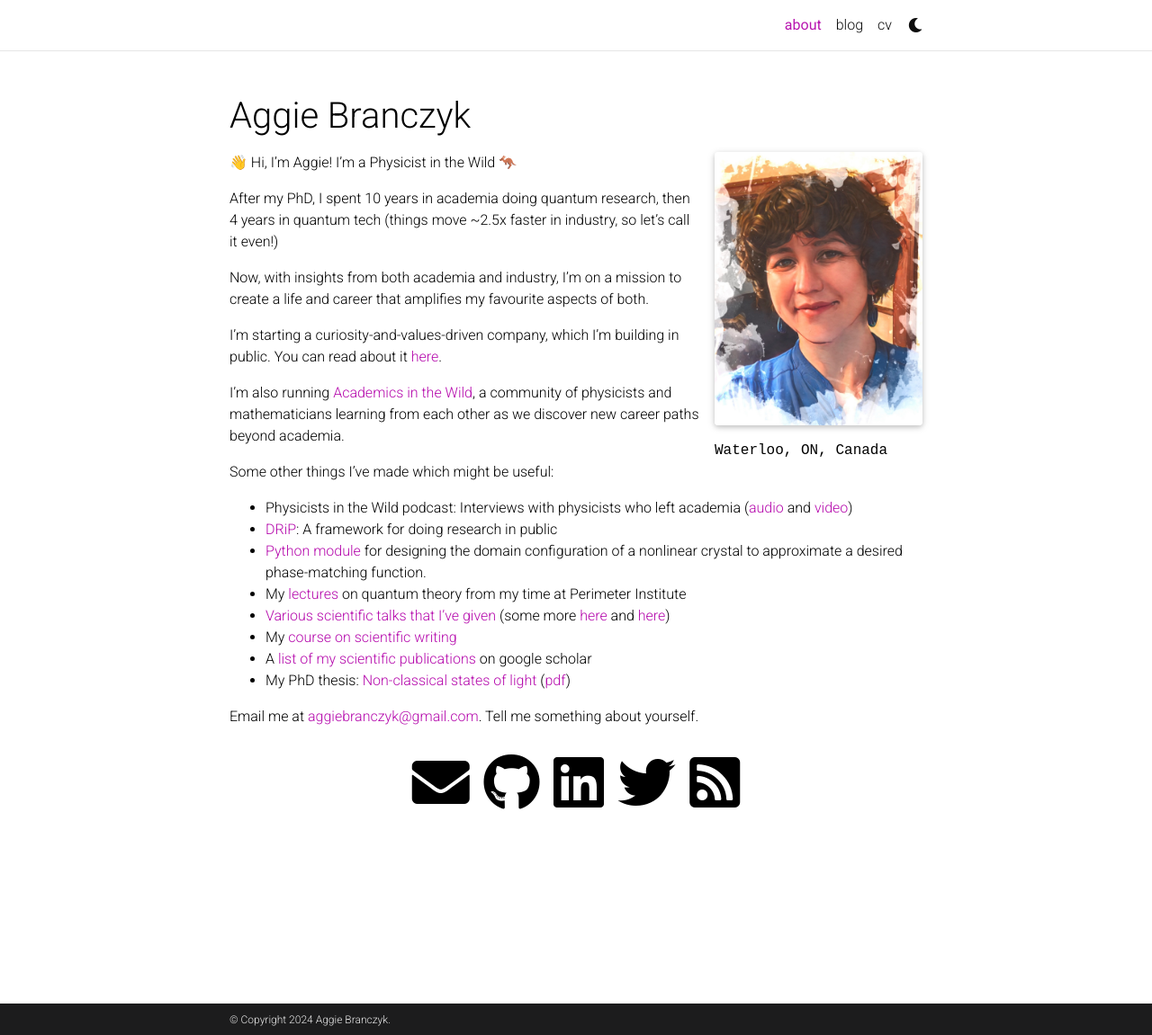
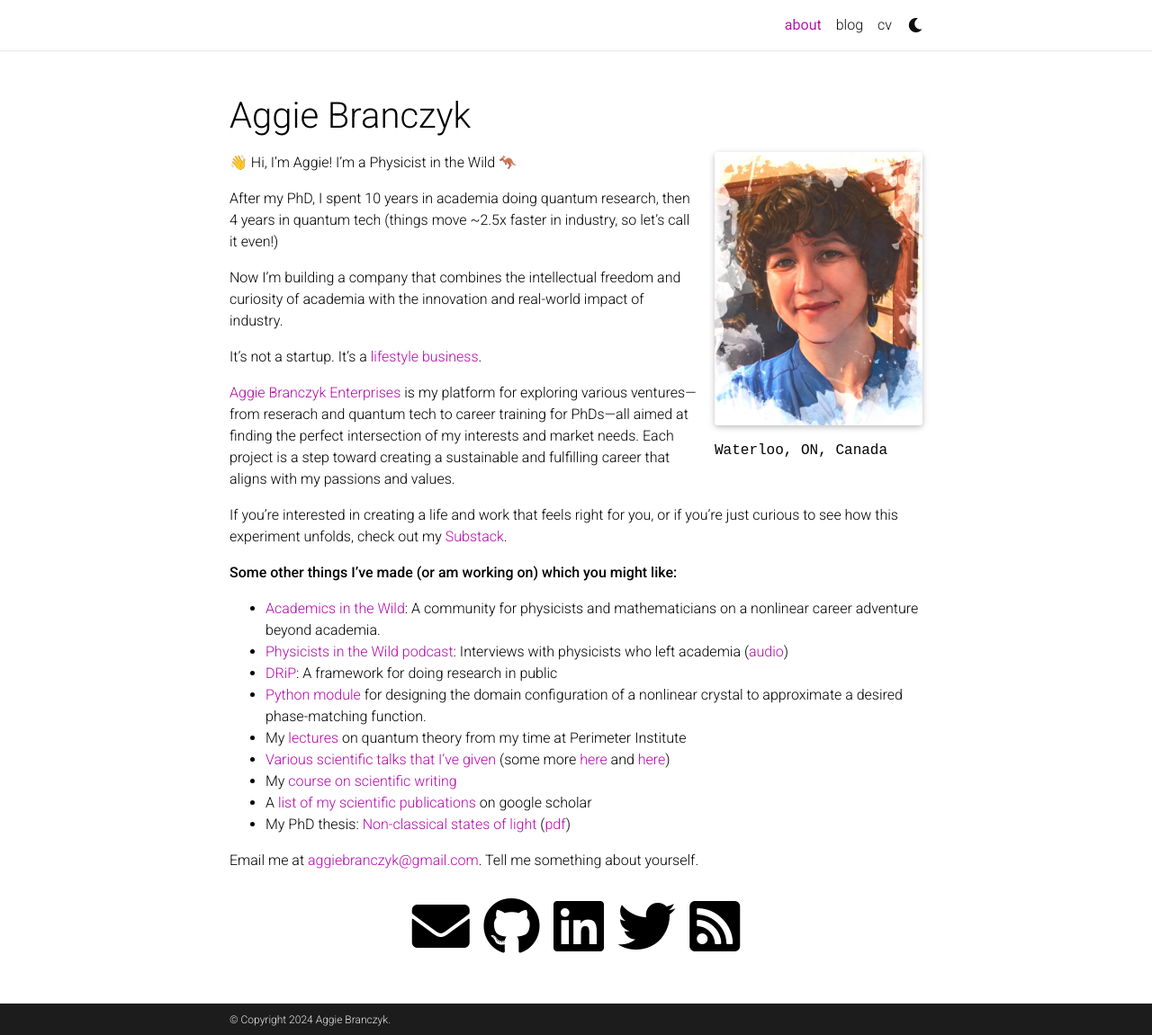
Before and after one commit to abranczyk/abranczyk.github.io, a Jekyll site: the page built from _pages/about.md, in a window 1280 px wide and 1151 px high. Shown: the whole window at 90% size. Built offline with Jekyll 4.4.1, drawn with Linux system fonts in a browser that asks for light colours; full-size pictures stand in for the smaller copies a plugin makes; comment, search, counter and statistics services are not loaded; a style sheet for code colours, icons or effects is not loaded.

Commit message:
update about

```diff
--- a/_pages/about.md
+++ b/_pages/about.md
@@ -18,14 +18,17 @@ social: true  # includes social icons at the bottom of the page
 
 After my PhD, I spent 10 years in academia doing quantum research, then 4 years in quantum tech (things move ~2.5x faster in industry, so let's call it even!)
 
-Now, with insights from both academia and industry, I'm on a mission to create a life and career that amplifies my favourite aspects of both.
+Now I’m building a company that combines the intellectual freedom and curiosity of academia with the innovation and real-world impact of industry.
 
-I'm starting a curiosity-and-values-driven company, which I'm building in public. You can read about it [here](https://aggieinc.substack.com/p/whats-a-lifestyle-business).
+It’s not a startup. It’s a [lifestyle business](https://open.substack.com/pub/aggieinc/p/whats-a-lifestyle-business).
 
-I'm also running [Academics in the Wild](https://academicsinthewild.com), a community of physicists and mathematicians learning from each other as we discover new career paths beyond academia.
+[Aggie Branczyk Enterprises](https://open.substack.com/pub/aggieinc/p/nice-company-but-what-does-it-do) is my platform for exploring various ventures—from reserach and quantum tech to career training for PhDs—all aimed at finding the perfect intersection of my interests and market needs. Each project is a step toward creating a sustainable and fulfilling career that aligns with my passions and values.
 
-Some other things I’ve made which might be useful:
-- Physicists in the Wild podcast: Interviews with physicists who left academia ([audio](https://physicistsinthewild.buzzsprout.com) and [video](https://www.youtube.com/playlist?list=PLnwt2ODY2PX0hnUJgIwCwHSkPzH4J4fVX))
+ If you’re interested in creating a life and work that feels right for you, or if you’re just curious to see how this experiment unfolds, check out my [Substack](https://aggieinc.substack.com).
+
+**Some other things I’ve made (or am working on) which you might like:**
+- [Academics in the Wild](https://academicsinthewild.com): A community for physicists and mathematicians on a nonlinear career adventure beyond academia.
+- [Physicists in the Wild podcast](https://www.youtube.com/playlist?list=PLnwt2ODY2PX0hnUJgIwCwHSkPzH4J4fVX): Interviews with physicists who left academia ([audio](https://physicistsinthewild.buzzsprout.com))
 - [DRiP](https://github.com/DRiP-project): A framework for doing research in public
 - [Python module](https://github.com/abranczyk/custom-poling) for designing the domain configuration of a nonlinear crystal to approximate a desired phase-matching function.
 - My [lectures](https://pirsa.org/speaker/agata-branczyk) on quantum theory from my time at Perimeter Institute
```
